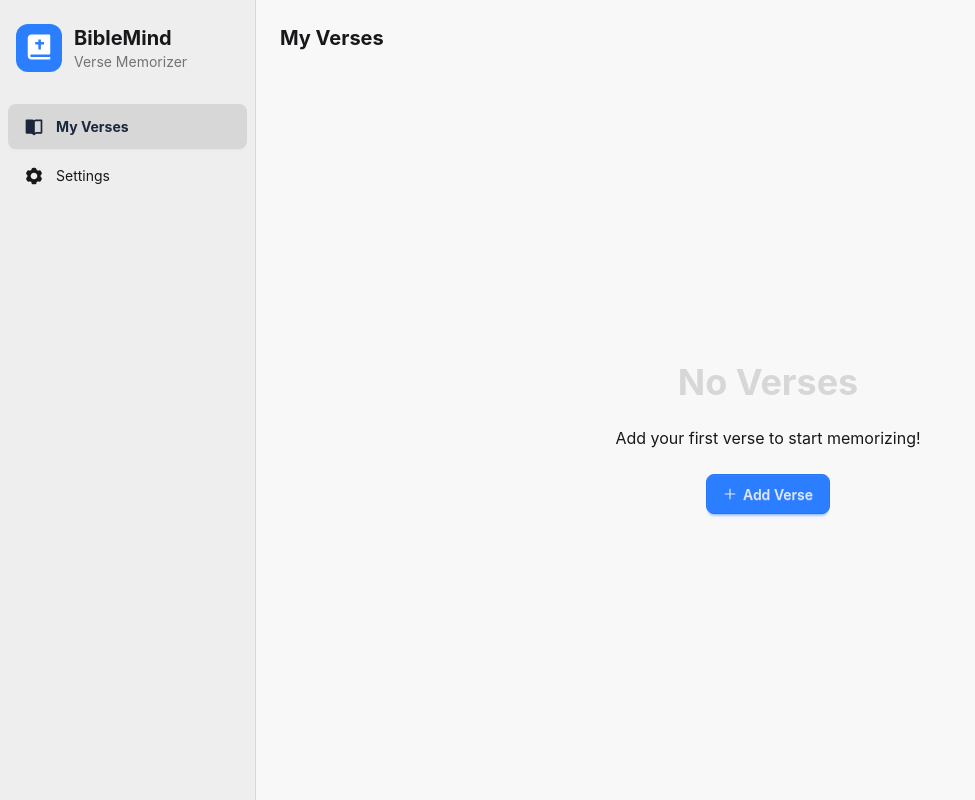
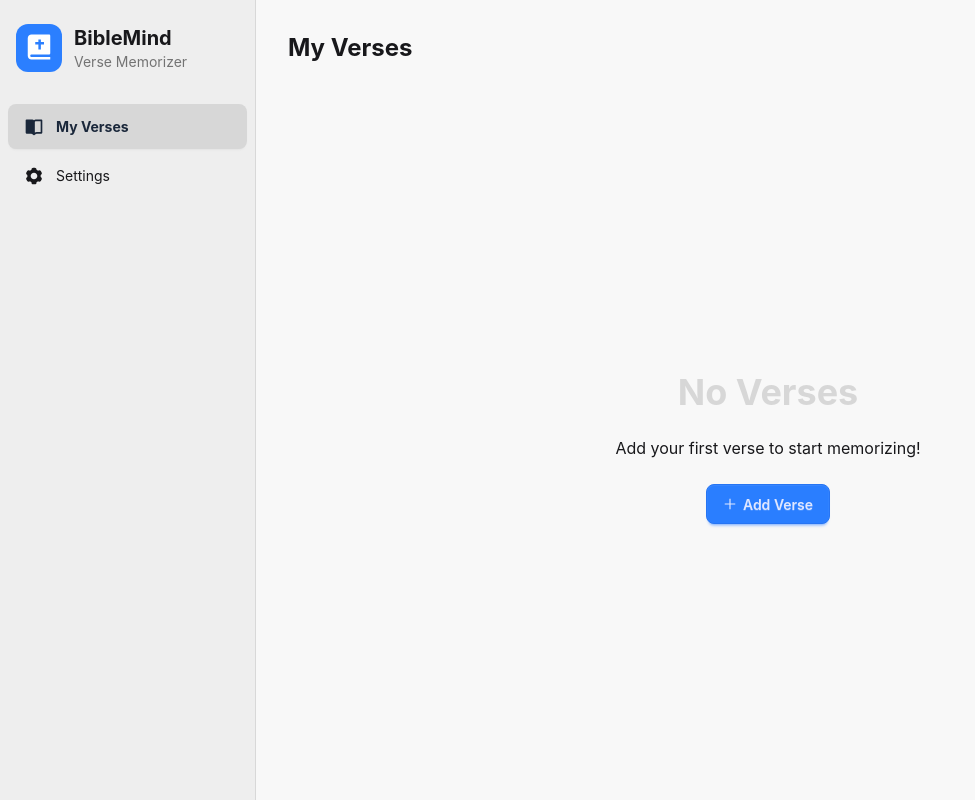
Before and after one commit to vickjavariz/bible-mind, a React (Vite) app: page /verses in a window 1280 px wide. Shown: the whole page, without its empty margins (0-975 px from the left). Built offline with nearby package versions, Linux system fonts and the light colour scheme.

Commit message:
refactor: update main content styling

```diff
--- a/src/components/layout/PageContent.tsx
+++ b/src/components/layout/PageContent.tsx
@@ -5,7 +5,7 @@ export default function PageContent({
   className,
   ...rest
 }: ComponentPropsWithoutRef<"div">) {
-  const mergedClassName = `flex flex-col flex-1 w-full max-w-7xl mx-auto px-4 pt-4 pb-16 md:px-6 md:pb-4 ${className || ""}`;
+  const mergedClassName = `flex flex-col flex-1 w-full max-w-6xl mx-auto px-4 pt-4 pb-16 md:px-6 md:pb-4 lg:px-8 ${className || ""}`;
 
   return (
     <div className={mergedClassName} {...rest}>
--- a/src/components/layout/PageHeader.tsx
+++ b/src/components/layout/PageHeader.tsx
@@ -9,7 +9,7 @@ function PageHeaderWrapper({
   className,
   ...rest
 }: ComponentPropsWithoutRef<"header">) {
-  const mergedClassName = `sticky top-0 z-20 flex items-center font-bold w-full max-w-7xl mx-auto p-4 md:p-6 bg-base-100/80 backdrop-blur-md ${className || ""}`;
+  const mergedClassName = `sticky top-0 z-20 flex items-center font-bold w-full max-w-6xl mx-auto p-4 md:p-6 lg:p-8 bg-base-100/80 backdrop-blur-md ${className || ""}`;
 
   return (
     <header className={mergedClassName} {...rest}>
@@ -23,7 +23,7 @@ function Title({
   className,
   ...rest
 }: ComponentPropsWithoutRef<"h1">) {
-  const mergedClassName = `text-xl ${className || ""}`;
+  const mergedClassName = `text-xl lg:text-2xl ${className || ""}`;
 
   return (
     <h1 className={mergedClassName} {...rest}>
```
